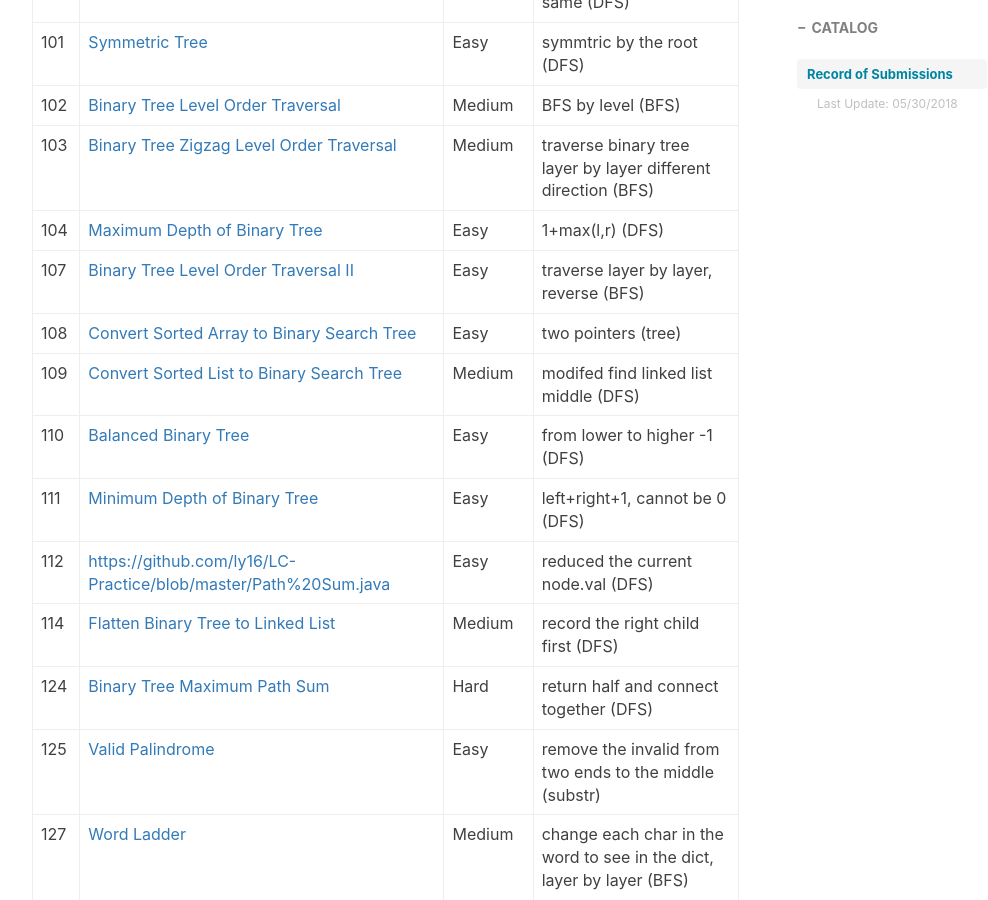
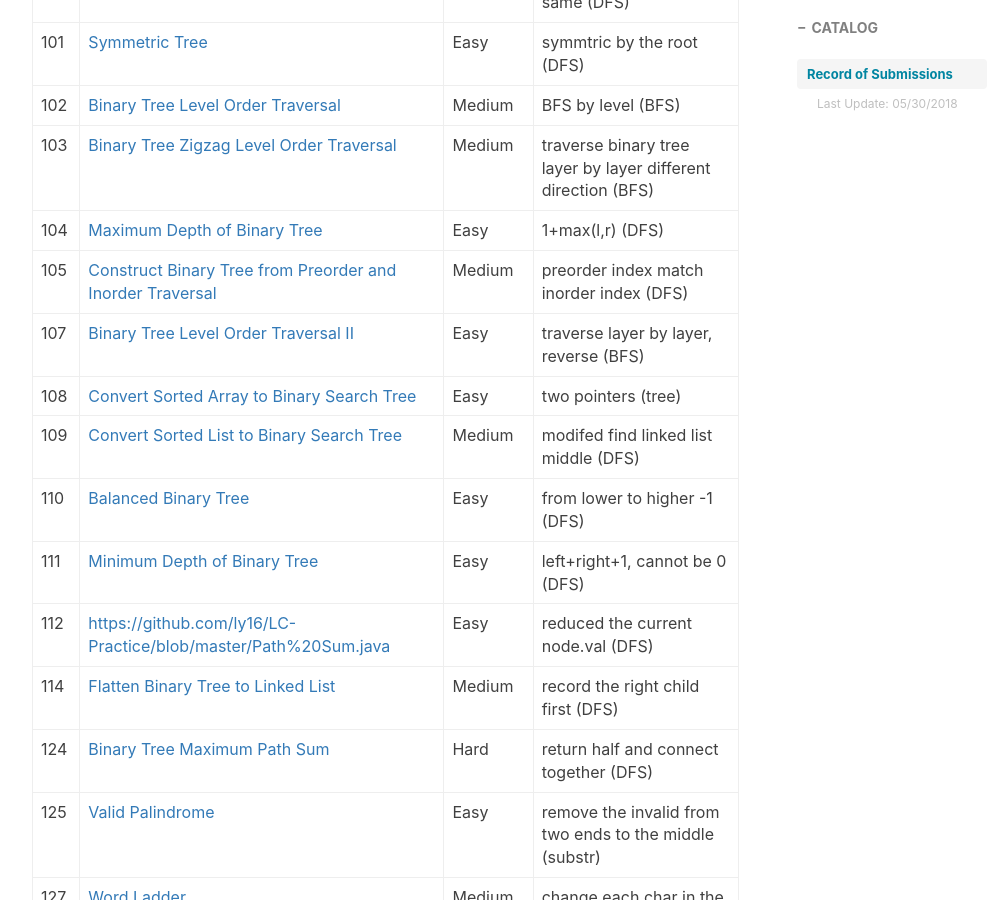
Before and after one commit to ly16/ly16.github.io, a Jekyll site: the page built from _posts/2018-05-18-leetcode-record-round1.md, in a window 1280 px wide and 900 px high, scrolled down 1749 px. Shown: the whole window, without its empty margins (233-1221 px from the left). Built offline with Jekyll 4.4.1, drawn with Linux system fonts in a browser that asks for light colours; nearby versions of some CDN libraries; comment, search, counter and statistics services are not loaded.

Commit message:
Update 2018-05-18-leetcode-record-round1.md

```diff
--- a/_posts/2018-05-18-leetcode-record-round1.md
+++ b/_posts/2018-05-18-leetcode-record-round1.md
@@ -38,6 +38,7 @@ tags:
 |102|[Binary Tree Level Order Traversal](https://github.com/ly16/LC-Practice/blob/master/Get%20Keys%20In%20Binary%20Tree%20Layer%20By%20Layer.java)|Medium|BFS by level (BFS)|
 |103|[Binary Tree Zigzag Level Order Traversal](https://github.com/ly16/LC-Practice/blob/master/Get%20Keys%20In%20Binary%20Tree%20Layer%20By%20Layer%20Zig-Zag%20Order.java)|Medium|traverse binary tree layer by layer different direction (BFS)|
 |104|[Maximum Depth of Binary Tree](https://github.com/ly16/LC-Practice/blob/master/Maximum%20Depth%20of%20Binary%20Tree.java)|Easy|1+max(l,r) (DFS)|
+|105|[Construct Binary Tree from Preorder and Inorder Traversal](https://github.com/ly16/LC-Practice/blob/master/Reconstruct%20Binary%20Tree%20With%20Preorder%20And%20Inorder.java)|Medium|preorder index match inorder index (DFS)|
 |107|[Binary Tree Level Order Traversal II](https://github.com/ly16/LC-Practice/blob/master/Binary%20Tree%20Level%20Order%20Traversal%20II.java)|Easy|traverse layer by layer, reverse (BFS)|
 |108|[Convert Sorted Array to Binary Search Tree](https://github.com/ly16/LC-Practice/blob/master/Convert%20Sorted%20Array%20to%20Binary%20Search%20Tree%20With%20Minimal%20Height.java)|Easy|two pointers (tree)|
 |109|[Convert Sorted List to Binary Search Tree](https://github.com/ly16/LC-Practice/blob/master/Convert%20Sorted%20List%20to%20Binary%20Search%20Tree.java)|Medium|modifed find linked list middle (DFS)|
```
